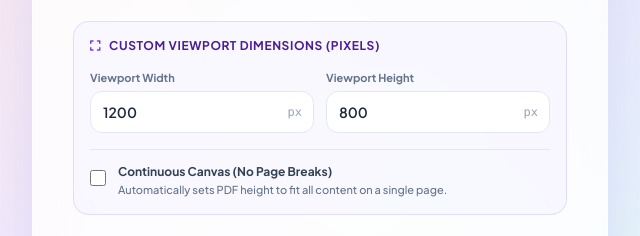
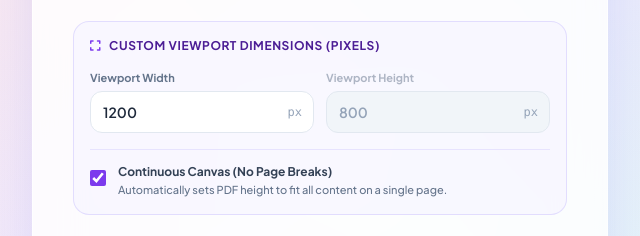
Before and after one commit to PrashantkumarWebDeveloper/html-to-pdf-converter, a website: page public/index.html in a window 1280 px wide. Shown: the part 338-574 px from the top of the page, 320-960 px from the left. Drawn offline with nearby package versions, Linux system fonts and the light colour scheme.

Commit message:
keeping default as no page break

```diff
--- a/public/index.html
+++ b/public/index.html
@@ -239,7 +239,7 @@
                 format: 'Original',
                 viewportWidth: 1200,   // Default desktop width
                 viewportHeight: 800,
-                noPageBreaks: false,
+                noPageBreaks: true,
                 files: [],
                 badgeText: '',
                 isHovered: false,
```
